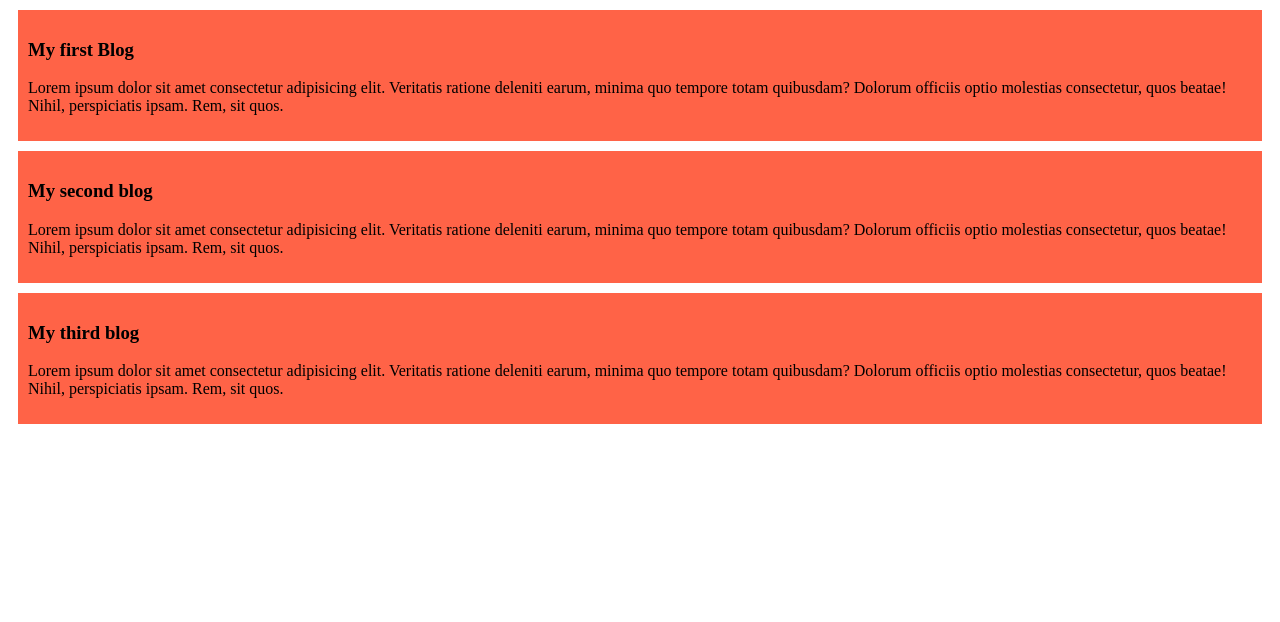
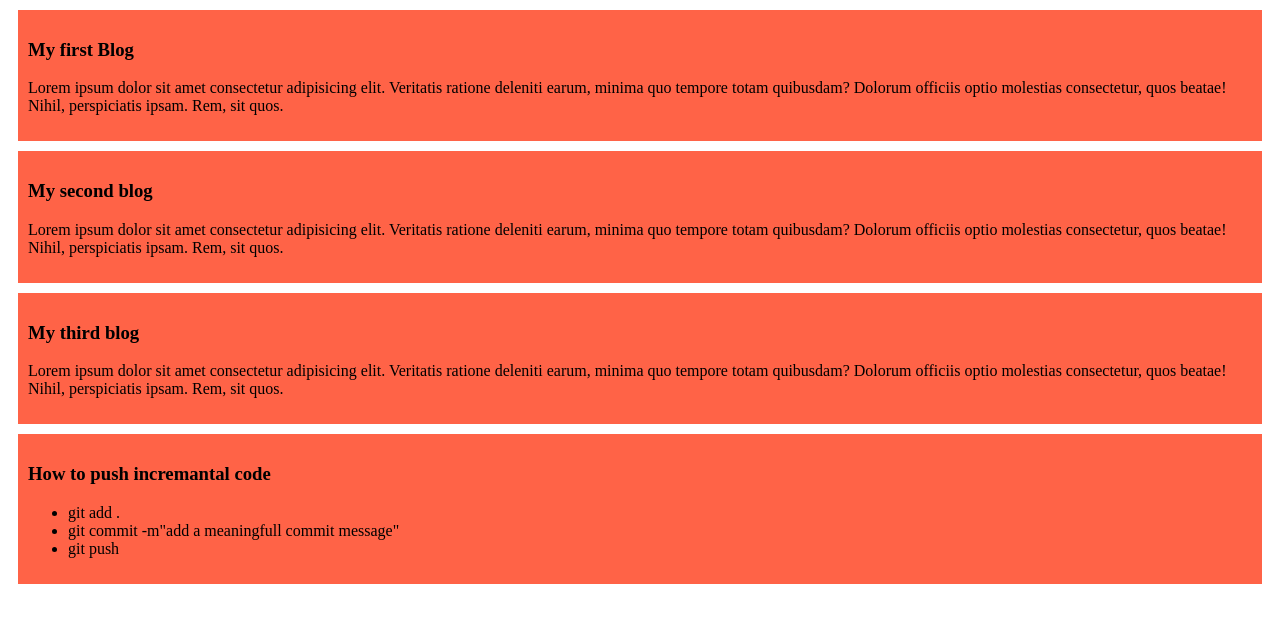
Before and after one commit to abidurrahman878/my-simple-website, a plain HTML site: page index1.html in a window 1280 px wide. Drawn offline with Linux system fonts and the light colour scheme.

Commit message:
added a list to push code

```diff
--- a/index1.html
+++ b/index1.html
@@ -27,6 +27,14 @@
             tempore totam quibusdam? Dolorum officiis optio molestias consectetur, quos beatae! Nihil, perspiciatis
             ipsam. Rem, sit quos.</p>
     </div>
+    <div>
+        <h3>How to push incremantal code</h3>
+        <ul>
+            <li>git add .</li>
+            <li>git commit -m"add a meaningfull commit message"</li>
+            <li>git push</li>
+        </ul>
+    </div>
 </body>
 
 </html>
```
